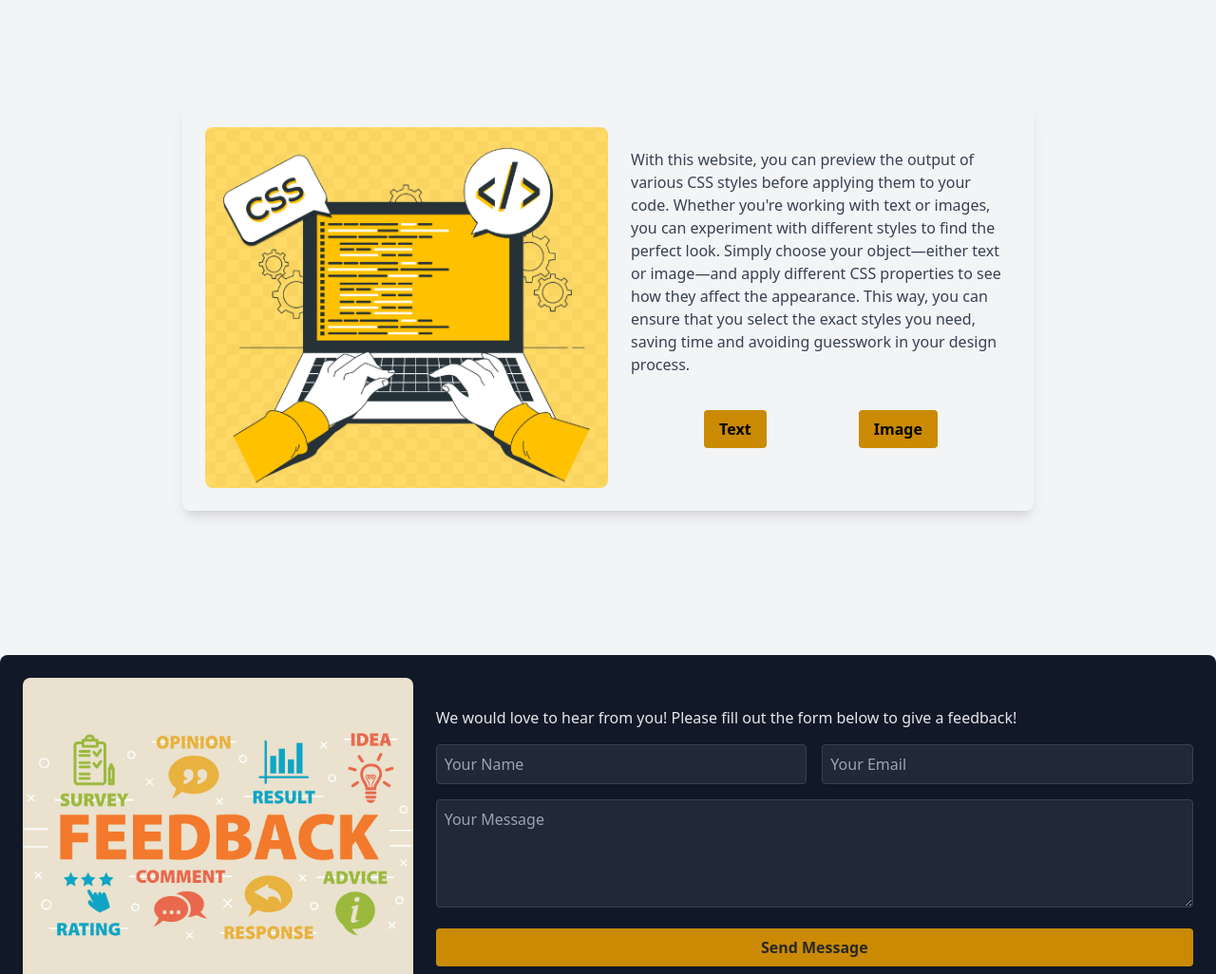
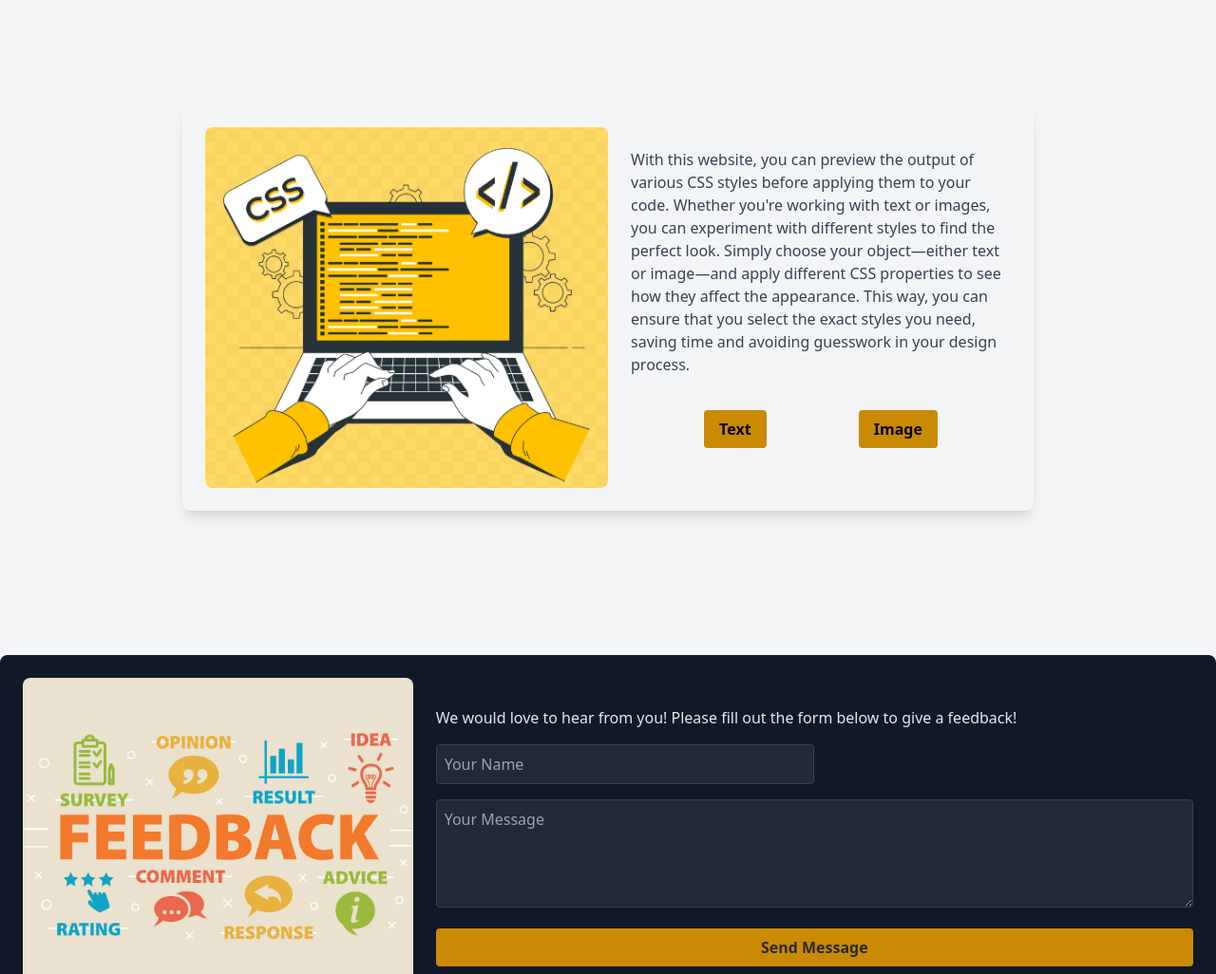
Before and after one commit to NihitTyagi/Know_Your_Css, a website: page index.html in a window 1280 px wide. Shown: the part 74-1100 px from the top of the page at 95% size. Drawn offline with nearby package versions, Linux system fonts and the light colour scheme.

Commit message:
feedback

```diff
--- a/index.html
+++ b/index.html
@@ -82,8 +82,6 @@
             <div class="flex flex-col sm:flex-row space-y-2 sm:space-y-0 sm:space-x-4">
                 <input type="text" name="name" placeholder="Your Name"
                     class="w-full sm:w-1/2 p-2 border border-gray-700 bg-gray-800 text-gray-200 rounded focus:outline-none focus:ring-2 focus:ring-yellow-500 transition duration-200">
-                <input type="email" name="email" placeholder="Your Email"
-                    class="w-full sm:w-1/2 p-2 border border-gray-700 bg-gray-800 text-gray-200 rounded focus:outline-none focus:ring-2 focus:ring-yellow-500 transition duration-200">
             </div>
             <textarea name="message" placeholder="Your Message"
                 class="w-full p-2 border border-gray-700 bg-gray-800 text-gray-200 rounded focus:outline-none focus:ring-2 focus:ring-yellow-500 transition duration-200"
```
